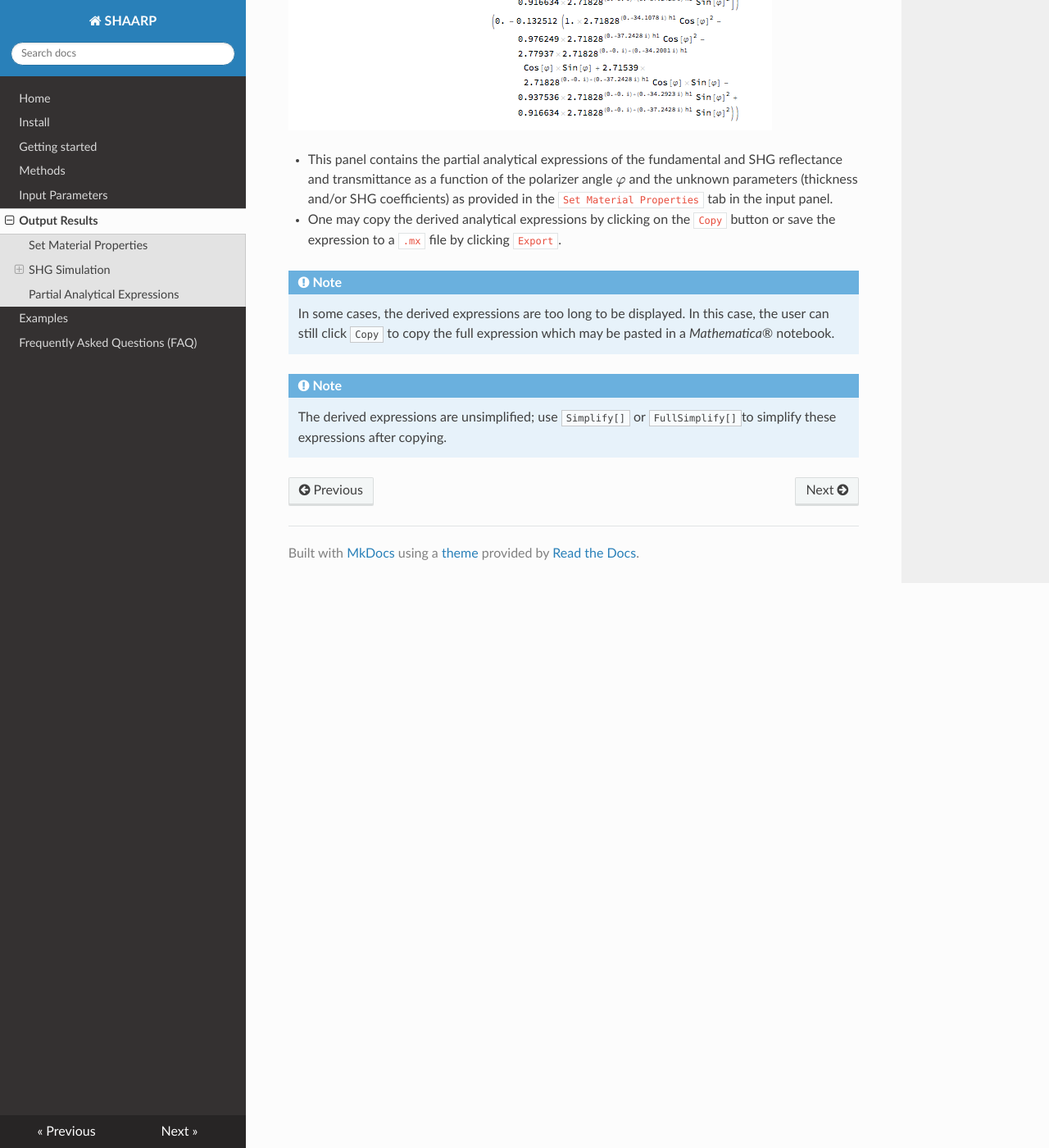
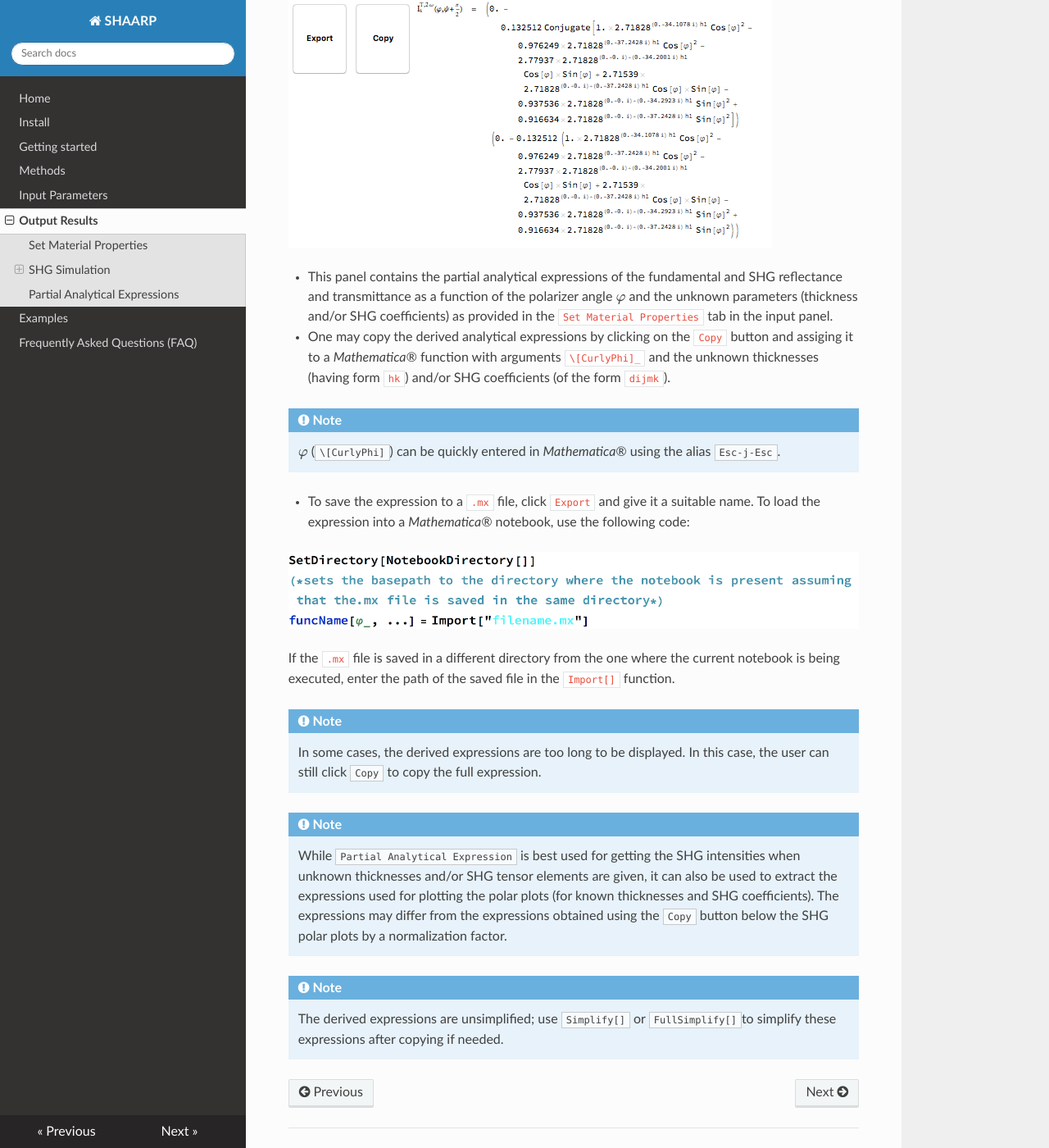
Before and after one commit to bzw133/SHAARP.ml, an MkDocs documentation site: the page built from docs/output.md, in a window 1280 px wide and 1400 px high, scrolled down 6087 px. Shown: the whole window at 82% size. Built offline with MkDocs 1.6.1, drawn with Linux system fonts in a browser that asks for light colours; nearby versions of some CDN libraries; formulas are drawn with MathJax 3; some of the changed text lies outside the part shown.

Commit message:
Based on v1.49

```diff
--- a/docs/output.md
+++ b/docs/output.md
@@ -39,6 +39,10 @@ The output panel occupies the major part of the graphical interface. The content
 
 -  The sub-panel shows the polar plots of the reflected and transmitted intensities of the second harmonic wave as a function of the incident polarization angle $\varphi$. $\psi$ refers to the analyzer angle.
 -  The assumption used for the calculation is also mentioned.
+-  Buttons are provided to copy the underlying (normalized) expressions to the clipboard which may then be assigned to a *Mathematica®* function having argument `\[CurlyPhi]_`.
+
+!!! note
+	$\varphi$ (`\[CurlyPhi]`) can be quickly entered in *Mathematica®* using the alias `Esc-j-Esc`.
 
 #### Fresnel Coefficients Figure
 
@@ -59,7 +63,7 @@ The output panel occupies the major part of the graphical interface. The content
 
 -  Plots of the calculated SHG intensity $I^{2 \omega}(\theta^i, \varphi, \psi)$ and $I^{2 \omega}(\theta^i, \varphi, \psi+90^{\circ})$ as a function of the incidence angle $\theta^i$ is calculated for fixed incident polarization angle $\varphi$ and fixed analyzer angle $\psi$ as provided in the `Maker Fringes Collection Settings` in the input panel.
 -  The assumption used for the calculation is also mentioned.
--  Buttons are also provided to copy the data to compare with experiments. The values are copied to the clipboard  as a list and may be pasted in a *Mathematica®* notebook.
+-  Buttons are also provided to copy the data to compare with experiments. The values are copied to the clipboard as a list and may be pasted in a *Mathematica®* notebook.
 
 ### Partial Analytical Expressions
 
@@ -68,10 +72,23 @@ The output panel occupies the major part of the graphical interface. The content
 ![partial_op](./img/partial_op_2w.png)
 
 -  This panel contains the partial analytical expressions of the fundamental and SHG reflectance and transmittance as a function of the polarizer angle $\varphi$ and the unknown parameters (thickness and/or SHG coefficients) as provided in the `Set Material Properties` tab in the input panel.
--  One may copy the derived analytical expressions by clicking on the `Copy` button or save the expression to a `.mx` file by clicking `Export`.
+
+-  One may copy the derived analytical expressions by clicking on the `Copy` button and assiging it to a *Mathematica®* function with arguments `\[CurlyPhi]_` and the unknown thicknesses (having form `hk`) and/or SHG coefficients (of the form `dijmk`).
 
 !!! note
-	In some cases, the derived expressions are too long to be displayed. In this case, the user can still click `Copy` to copy the full expression which may be pasted in a *Mathematica®* notebook.
+	$\varphi$ (`\[CurlyPhi]`) can be quickly entered in *Mathematica®* using the alias `Esc-j-Esc`.
+
+-   To save the expression to a `.mx` file, click `Export` and give it a suitable name. To load the expression into a *Mathematica®* notebook, use the following code:
+
+   ![import](./img/import_op.png)
+
+   If the `.mx` file is saved in a different directory from the one where the current notebook is being executed, enter the path of the saved file in the `Import[]` function.
 
 !!! note
-	The derived expressions are unsimplified; use `Simplify[]` or `FullSimplify[]`to simplify these expressions after copying.
+	In some cases, the derived expressions are too long to be displayed. In this case, the user can still click `Copy` to copy the full expression.
+
+!!! note
+	While `Partial Analytical Expression` is best used for getting the SHG intensities when unknown thicknesses and/or SHG tensor elements are given, it can also be used to extract the expressions used for plotting the polar plots (for known thicknesses and SHG coefficients). The expressions may differ from the expressions obtained using the `Copy` button below the SHG polar plots by a normalization factor.
+
+!!! note
+	The derived expressions are unsimplified; use `Simplify[]` or `FullSimplify[]`to simplify these expressions after copying if needed.
--- a/mkdocs.yml
+++ b/mkdocs.yml
@@ -12,6 +12,7 @@ markdown_extensions:
   - pymdownx.keys
   - pymdownx.mark
   - pymdownx.tilde
+  - fenced_code
 
 extra_javascript:
   - mathjax-config.js
```
Also changed, not shown: docs/examples.md (+12 -13 lines), docs/img/LNOq.png, docs/img/comp.png, docs/img/import.png (added), docs/img/import_op.png (added), docs/img/makerpattern.png, docs/img/polar.png, docs/img/polarplots.png.
